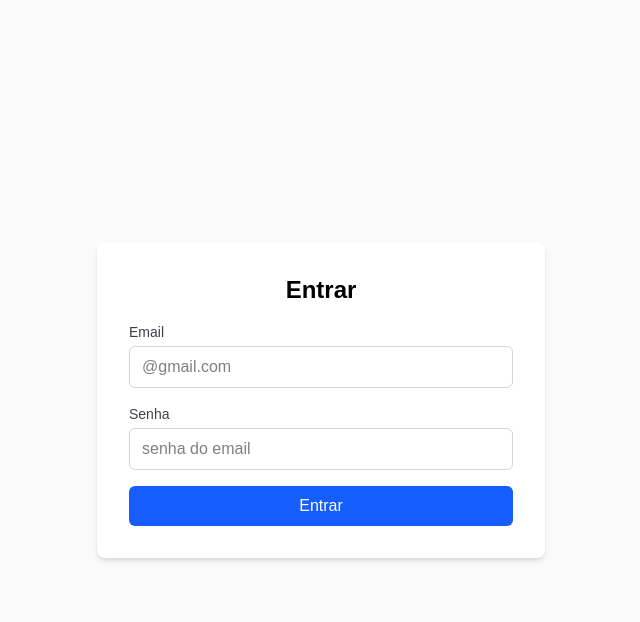
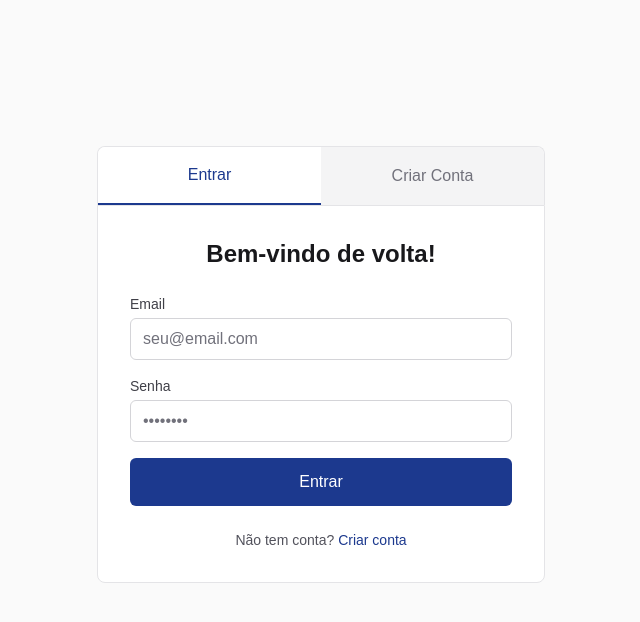
Before and after one commit to edoardoneto1/frontend-gestao-eventos, a Next.js app: page /login in a window 1280 px wide. Shown: the top 622 px of the page, without its empty margins (319-959 px from the left). Built offline with nearby package versions, Linux system fonts and the light colour scheme; no server answers.

Commit message:
feat: conclusão da tela de login

```diff
--- a/app/login/page.tsx
+++ b/app/login/page.tsx
@@ -1,10 +1,72 @@
 "use client";
 
-import { useState } from "react";
-import { useRouter } from "next/navigation";
+import { useState, Suspense } from "react";
+import { useRouter, useSearchParams } from "next/navigation";
 import { useAuthStore } from "@/store/auth";
+import api from "@/lib/api";
 
+// ─────────────────────────────────────────────────────────────
+// Componente principal (precisa do Suspense por causa do useSearchParams)
+// ─────────────────────────────────────────────────────────────
 export default function LoginPage() {
+  return (
+    <Suspense fallback={<div className="p-8 text-center">Carregando...</div>}>
+      <LoginContent />
+    </Suspense>
+  );
+}
+
+// ─────────────────────────────────────────────────────────────
+// Conteúdo da página
+// ─────────────────────────────────────────────────────────────
+function LoginContent() {
+  const searchParams = useSearchParams();
+  const tabFromUrl = searchParams.get("tab");
+
+  const [aba, setAba] = useState<"login" | "register">(
+    tabFromUrl === "register" ? "register" : "login"
+  );
+
+  return (
+    <div className="min-h-[calc(100vh-72px)] flex items-center justify-center bg-zinc-50 px-4 py-12">
+      <div className="w-full max-w-md">
+        {/* Abas */}
+        <div className="flex bg-white rounded-t-lg overflow-hidden border border-b-0 border-zinc-200">
+          <button
+            onClick={() => setAba("login")}
+            className={`flex-1 py-4 font-medium transition ${
+              aba === "login"
+                ? "bg-white text-blue-900 border-b-2 border-blue-900"
+                : "bg-zinc-100 text-zinc-500 hover:text-zinc-700"
+            }`}
+          >
+            Entrar
+          </button>
+          <button
+            onClick={() => setAba("register")}
+            className={`flex-1 py-4 font-medium transition ${
+              aba === "register"
+                ? "bg-white text-blue-900 border-b-2 border-blue-900"
+                : "bg-zinc-100 text-zinc-500 hover:text-zinc-700"
+            }`}
+          >
+            Criar Conta
+          </button>
+        </div>
+
+        {/* Conteúdo da aba */}
+        <div className="bg-white rounded-b-lg border border-zinc-200 p-8">
+          {aba === "login" ? <FormLogin /> : <FormCadastro />}
+        </div>
+      </div>
+    </div>
+  );
+}
+
+// ─────────────────────────────────────────────────────────────
+// Formulário de Login
+// ─────────────────────────────────────────────────────────────
+function FormLogin() {
   const router = useRouter();
   const login = useAuthStore((s) => s.login);
   const isLoading = useAuthStore((s) => s.isLoading);
@@ -27,21 +89,19 @@ export default function LoginPage() {
   }
 
   return (
-    <div className="min-h-screen flex items-center justify-center bg-zinc-50 dark:bg-black">
-      <form
-        onSubmit={handleSubmit}
-        className="bg-white dark:bg-zinc-900 p-8 rounded-lg shadow-md w-full max-w-md space-y-4"
-      >
-        <h1 className="text-2xl font-bold text-center text-black dark:text-zinc-50">
-          Entrar
-        </h1>
+    <form onSubmit={handleSubmit} className="space-y-4">
+      <h2 className="text-2xl font-bold text-zinc-900 text-center mb-6">
+        Bem-vindo de volta!
+      </h2>
 
       {erro && (
-          <p className="text-red-500 text-sm text-center">{erro}</p>
+        <div className="bg-red-50 border border-red-200 text-red-700 text-sm p-3 rounded-md">
+          {erro}
+        </div>
       )}
 
       <div>
-          <label className="block text-sm font-medium mb-1 text-zinc-700 dark:text-zinc-300">
+        <label className="block text-sm font-medium mb-1 text-zinc-700">
           Email
         </label>
         <input
@@ -49,13 +109,13 @@ export default function LoginPage() {
           value={email}
           onChange={(e) => setEmail(e.target.value)}
           required
-            className="w-full px-3 py-2 border rounded-md bg-white dark:bg-zinc-800 text-black dark:text-zinc-50 border-zinc-300 dark:border-zinc-700"
-            placeholder="@gmail.com"
+          className="w-full px-3 py-2 border border-zinc-300 rounded-md focus:outline-none focus:ring-2 focus:ring-blue-500 text-zinc-900 placeholder:text-zinc-500"
+          placeholder="seu@email.com"
         />
       </div>
 
       <div>
-          <label className="block text-sm font-medium mb-1 text-zinc-700 dark:text-zinc-300">
+        <label className="block text-sm font-medium mb-1 text-zinc-700">
           Senha
         </label>
         <input
@@ -63,19 +123,209 @@ export default function LoginPage() {
           value={password}
           onChange={(e) => setPassword(e.target.value)}
           required
-            className="w-full px-3 py-2 border rounded-md bg-white dark:bg-zinc-800 text-black dark:text-zinc-50 border-zinc-300 dark:border-zinc-700"
-            placeholder="senha do email"
+          className="w-full px-3 py-2 border border-zinc-300 rounded-md focus:outline-none focus:ring-2 focus:ring-blue-500 text-zinc-900 placeholder:text-zinc-500"
+          placeholder="••••••••"
         />
       </div>
 
       <button
         type="submit"
         disabled={isLoading}
-          className="w-full bg-blue-600 hover:bg-blue-700 text-white py-2 rounded-md font-medium disabled:opacity-50"
+        className="w-full bg-blue-900 hover:bg-blue-800 text-white py-3 rounded-md font-medium transition disabled:opacity-50"
       >
         {isLoading ? "Entrando..." : "Entrar"}
       </button>
+
+      <p className="text-center text-sm text-zinc-600 pt-2">
+        Não tem conta?{" "}
+        <button
+          type="button"
+          onClick={() => (window.location.href = "/login?tab=register")}
+          className="text-blue-900 font-medium hover:underline"
+        >
+          Criar conta
+        </button>
+      </p>
     </form>
-    </div>
   );
 }
+
+// ─────────────────────────────────────────────────────────────
+// Formulário de Cadastro
+// ─────────────────────────────────────────────────────────────
+function FormCadastro() {
+  const router = useRouter();
+  const login = useAuthStore((s) => s.login);
+
+  const [email, setEmail] = useState("");
+  const [cpfCnpj, setCpfCnpj] = useState("");
+  const [password1, setPassword1] = useState("");
+  const [password2, setPassword2] = useState("");
+  const [terms, setTerms] = useState(false);
+  const [receiveEmails, setReceiveEmails] = useState(false);
+
+  const [erro, setErro] = useState<string | null>(null);
+  const [isLoading, setIsLoading] = useState(false);
+
+  async function handleSubmit(e: React.FormEvent) {
+    e.preventDefault();
+    setErro(null);
+
+    if (password1 !== password2) {
+      setErro("As senhas não são idênticas.");
+      return;
+    }
+
+    if (!terms) {
+      setErro("Você precisa aceitar os termos e condições.");
+      return;
+    }
+
+    const cpfLimpo = cpfCnpj.replace(/\D/g, "");
+    if (cpfLimpo.length !== 11 && cpfLimpo.length !== 14) {
+      setErro("CPF deve ter 11 dígitos ou CNPJ 14 dígitos.");
+      return;
+    }
+
+    setIsLoading(true);
+
+    try {
+      await api.post("/user/register/", {
+        email,
+        cpf_cnpj: cpfLimpo,
+        password1,
+        password2,
+        terms,
+        receive_emails: receiveEmails,
+      });
+
+      await login(email, password1);
+      router.push("/");
+    } catch (err: unknown) {
+      console.error(err);
+      const axiosError = err as { response?: { data?: unknown } };
+      if (axiosError.response?.data) {
+        setErro(JSON.stringify(axiosError.response.data));
+      } else {
+        setErro("Erro ao criar conta. Tente novamente.");
+      }
+    } finally {
+      setIsLoading(false);
+    }
+  }
+
+  return (
+    <form onSubmit={handleSubmit} className="space-y-4">
+      <h2 className="text-2xl font-bold text-zinc-900 text-center mb-6">
+        Crie sua conta
+      </h2>
+
+      {erro && (
+        <div className="bg-red-50 border border-red-200 text-red-700 text-sm p-3 rounded-md break-words">
+          {erro}
+        </div>
+      )}
+
+      <div>
+        <label className="block text-sm font-medium mb-1 text-zinc-700">
+          Email
+        </label>
+        <input
+          type="email"
+          value={email}
+          onChange={(e) => setEmail(e.target.value)}
+          required
+          className="w-full px-3 py-2 border border-zinc-300 rounded-md focus:outline-none focus:ring-2 focus:ring-blue-500 text-zinc-900 placeholder:text-zinc-500"
+          placeholder="seu@email.com"
+        />
+      </div>
+
+      <div>
+        <label className="block text-sm font-medium mb-1 text-zinc-700">
+          CPF ou CNPJ
+        </label>
+        <input
+          type="text"
+          value={cpfCnpj}
+          onChange={(e) => setCpfCnpj(e.target.value)}
+          required
+          maxLength={18}
+          className="w-full px-3 py-2 border border-zinc-300 rounded-md focus:outline-none focus:ring-2 focus:ring-blue-500 text-zinc-900 placeholder:text-zinc-500"
+          placeholder="000.000.000-00"
+        />
+      </div>
+
+      <div>
+        <label className="block text-sm font-medium mb-1 text-zinc-700">
+          Senha
+        </label>
+        <input
+          type="password"
+          value={password1}
+          onChange={(e) => setPassword1(e.target.value)}
+          required
+          minLength={8}
+          className="w-full px-3 py-2 border border-zinc-300 rounded-md focus:outline-none focus:ring-2 focus:ring-blue-500 text-zinc-900 placeholder:text-zinc-500"
+          placeholder="Mínimo 8 caracteres"
+        />
+      </div>
+
+      <div>
+        <label className="block text-sm font-medium mb-1 text-zinc-700">
+          Confirmar senha
+        </label>
+        <input
+          type="password"
+          value={password2}
+          onChange={(e) => setPassword2(e.target.value)}
+          required
+          minLength={8}
+          className="w-full px-3 py-2 border border-zinc-300 rounded-md focus:outline-none focus:ring-2 focus:ring-blue-500 text-zinc-900 placeholder:text-zinc-500"
+          placeholder="Repita a senha"
+        />
+      </div>
+
+      <div className="space-y-2 pt-2">
+        <label className="flex items-start gap-2 text-sm text-zinc-700 cursor-pointer">
+          <input
+            type="checkbox"
+            checked={terms}
+            onChange={(e) => setTerms(e.target.checked)}
+            className="mt-0.5"
+            required
+          />
+          <span>Aceito os termos e condições da plataforma</span>
+        </label>
+
+        <label className="flex items-start gap-2 text-sm text-zinc-700 cursor-pointer">
+          <input
+            type="checkbox"
+            checked={receiveEmails}
+            onChange={(e) => setReceiveEmails(e.target.checked)}
+            className="mt-0.5"
+          />
+          <span>Quero receber comunicações por email</span>
+        </label>
+      </div>
+
+      <button
+        type="submit"
+        disabled={isLoading}
+        className="w-full bg-orange-500 hover:bg-orange-600 text-white py-3 rounded-md font-medium transition disabled:opacity-50"
+      >
+        {isLoading ? "Criando conta..." : "Criar Conta"}
+      </button>
+
+      <p className="text-center text-sm text-zinc-600 pt-2">
+        Já tem conta?{" "}
+        <button
+          type="button"
+          onClick={() => (window.location.href = "/login")}
+          className="text-blue-900 font-medium hover:underline"
+        >
+          Entrar
+        </button>
+      </p>
+    </form>
+  );
+}
```
Also changed, not shown: components/Header.tsx (+16 -9 lines). Lines whose indentation alone changed are shown as unchanged.
